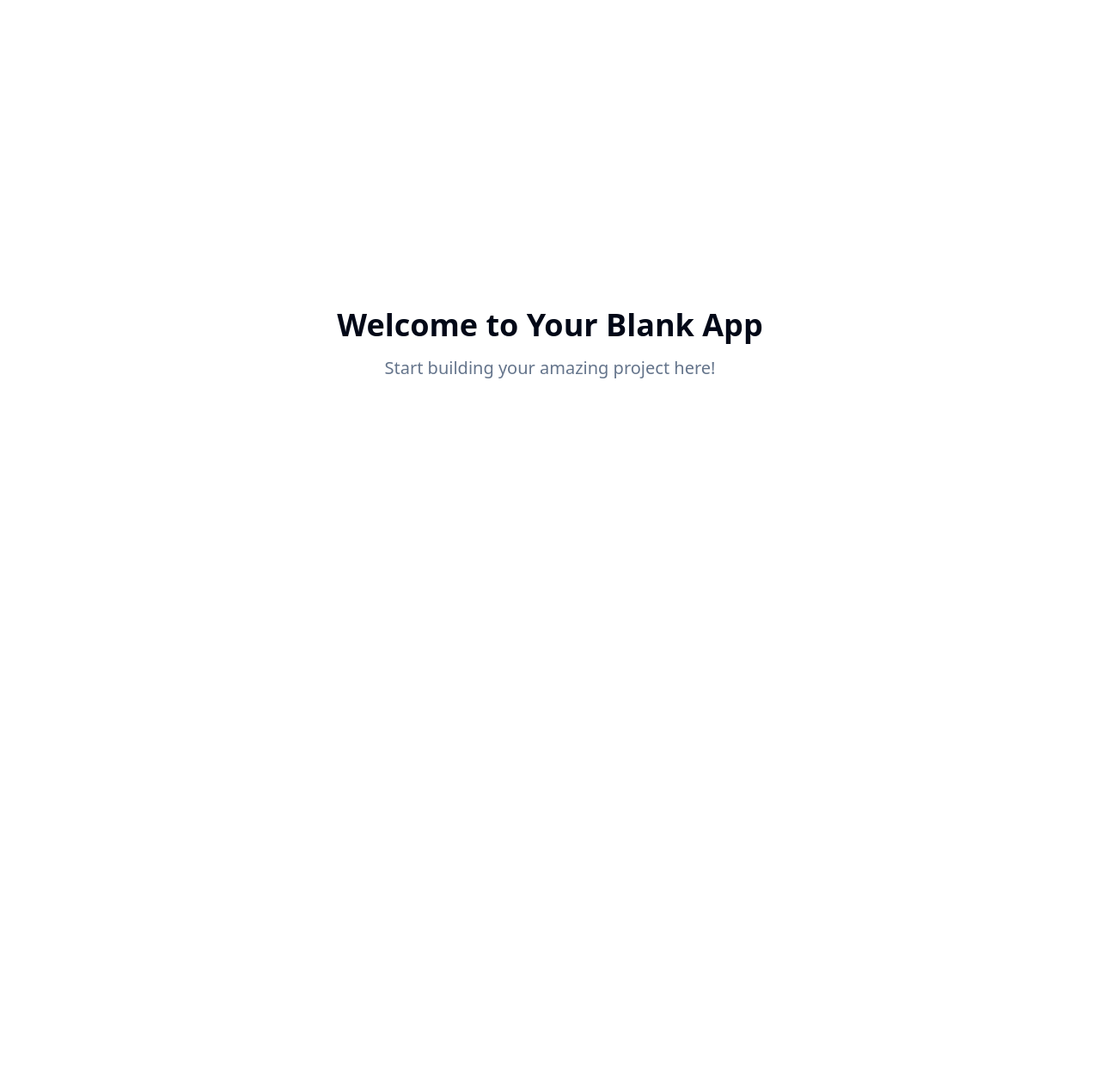
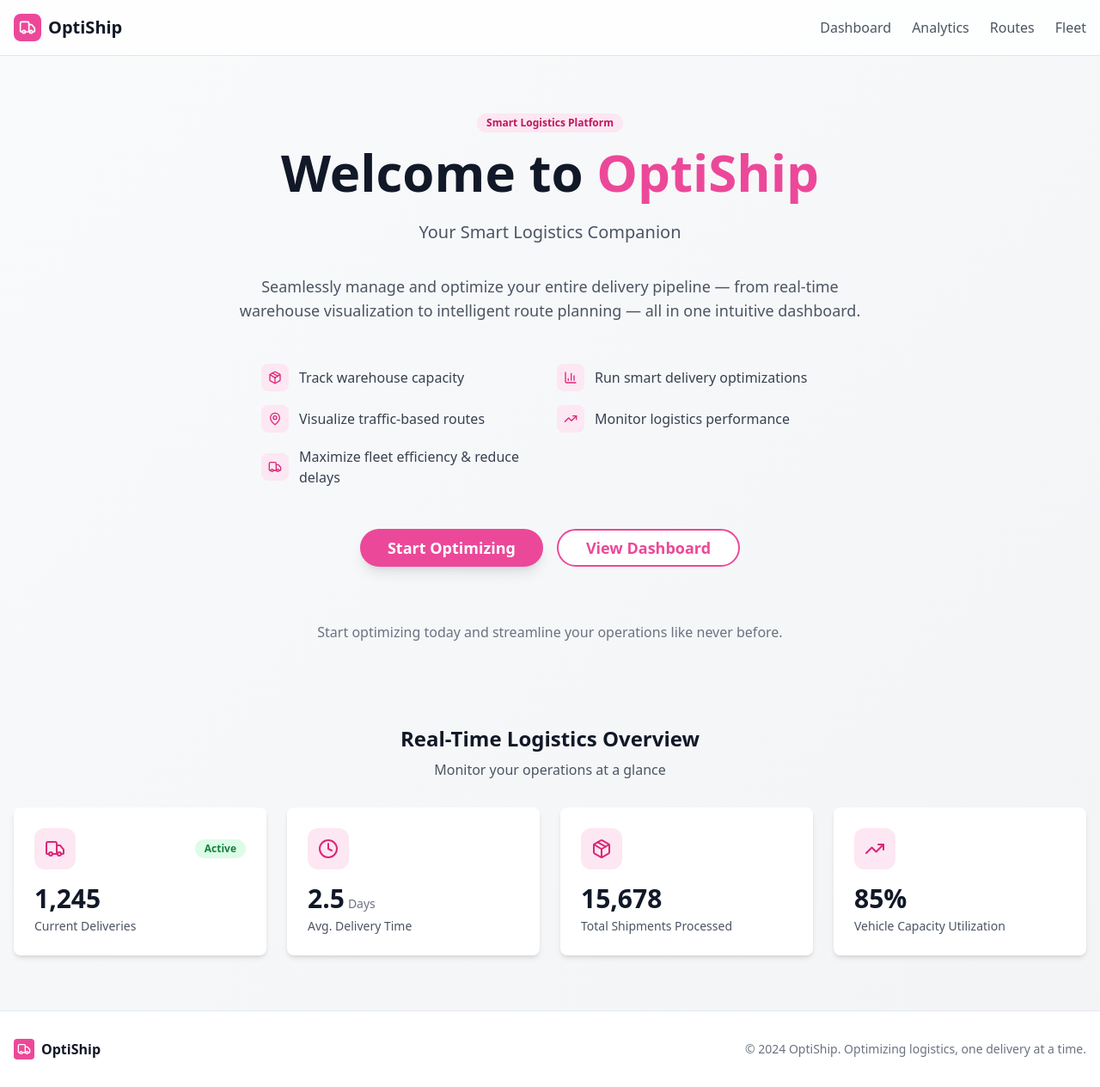
Before and after one commit to msw63724/optiship-smart-flow, a React (Vite) app: page / in a window 1280 px wide. Shown: the whole page at 86% size. Before the commit the page ends 800 px from the top, so only its background shows below. Built offline with nearby package versions, Linux system fonts and the light colour scheme.

Commit message:
Feat: Implement landing page
Implement the landing page with the provided content, styling, and UI suggestions.

```diff
--- a/src/pages/Index.tsx
+++ b/src/pages/Index.tsx
@@ -1,12 +1,151 @@
-// Update this page (the content is just a fallback if you fail to update the page)
+
+import { Button } from "@/components/ui/button";
+import { Card, CardContent } from "@/components/ui/card";
+import { Badge } from "@/components/ui/badge";
+import { Truck, Package, MapPin, BarChart3, Clock, TrendingUp } from "lucide-react";
 
 const Index = () => {
+  const stats = [
+    { label: "Current Deliveries", value: "1,245", status: "Active", icon: Truck },
+    { label: "Avg. Delivery Time", value: "2.5", unit: "Days", icon: Clock },
+    { label: "Total Shipments Processed", value: "15,678", icon: Package },
+    { label: "Vehicle Capacity Utilization", value: "85%", icon: TrendingUp },
+  ];
+
   return (
-    <div className="min-h-screen flex items-center justify-center bg-background">
-      <div className="text-center">
-        <h1 className="text-4xl font-bold mb-4">Welcome to Your Blank App</h1>
-        <p className="text-xl text-muted-foreground">Start building your amazing project here!</p>
-      </div>
+    <div className="min-h-screen bg-gradient-to-br from-gray-50 to-gray-100">
+      {/* Header */}
+      <header className="border-b bg-white/80 backdrop-blur-sm">
+        <div className="container mx-auto px-4 py-4 flex items-center justify-between">
+          <div className="flex items-center space-x-2">
+            <div className="w-8 h-8 bg-pink-500 rounded-lg flex items-center justify-center">
+              <Truck className="w-5 h-5 text-white" />
+            </div>
+            <span className="text-xl font-bold text-gray-900">OptiShip</span>
+          </div>
+          <nav className="hidden md:flex items-center space-x-6">
+            <a href="#" className="text-gray-600 hover:text-pink-500 transition-colors">Dashboard</a>
+            <a href="#" className="text-gray-600 hover:text-pink-500 transition-colors">Analytics</a>
+            <a href="#" className="text-gray-600 hover:text-pink-500 transition-colors">Routes</a>
+            <a href="#" className="text-gray-600 hover:text-pink-500 transition-colors">Fleet</a>
+          </nav>
+        </div>
+      </header>
+
+      {/* Hero Section */}
+      <section className="container mx-auto px-4 py-16">
+        <div className="text-center max-w-4xl mx-auto">
+          <Badge className="mb-4 bg-pink-100 text-pink-700 hover:bg-pink-100">
+            Smart Logistics Platform
+          </Badge>
+
+          <h1 className="text-5xl md:text-6xl font-bold text-gray-900 mb-6 leading-tight">
+            Welcome to <span className="text-pink-500">OptiShip</span>
+          </h1>
+
+          <p className="text-xl text-gray-600 mb-8 leading-relaxed">
+            Your Smart Logistics Companion
+          </p>
+
+          <p className="text-lg text-gray-600 mb-12 max-w-3xl mx-auto">
+            Seamlessly manage and optimize your entire delivery pipeline — from real-time warehouse
+            visualization to intelligent route planning — all in one intuitive dashboard.
+          </p>
+
+          {/* Feature List */}
+          <div className="grid md:grid-cols-2 gap-4 max-w-2xl mx-auto mb-12 text-left">
+            {[
+              { icon: Package, text: "Track warehouse capacity" },
+              { icon: BarChart3, text: "Run smart delivery optimizations" },
+              { icon: MapPin, text: "Visualize traffic-based routes" },
+              { icon: TrendingUp, text: "Monitor logistics performance" },
+              { icon: Truck, text: "Maximize fleet efficiency & reduce delays" },
+            ].map((feature, index) => (
+              <div key={index} className="flex items-center space-x-3">
+                <div className="w-8 h-8 bg-pink-100 rounded-lg flex items-center justify-center flex-shrink-0">
+                  <feature.icon className="w-4 h-4 text-pink-600" />
+                </div>
+                <span className="text-gray-700">{feature.text}</span>
+              </div>
+            ))}
+          </div>
+
+          {/* CTA Buttons */}
+          <div className="flex flex-col md:flex-row gap-4 justify-center items-center mb-16">
+            <Button
+              size="lg"
+              className="bg-pink-500 hover:bg-pink-600 text-white font-semibold rounded-full px-8 py-3 text-lg shadow-lg hover:shadow-xl transition-all"
+            >
+              Start Optimizing
+            </Button>
+            <Button
+              variant="outline"
+              size="lg"
+              className="border-2 border-pink-500 text-pink-500 hover:bg-pink-50 rounded-full px-8 py-3 text-lg font-semibold transition-all"
+            >
+              View Dashboard
+            </Button>
+          </div>
+
+          <p className="text-gray-500 mb-8">
+            Start optimizing today and streamline your operations like never before.
+          </p>
+        </div>
+      </section>
+
+      {/* Stats Section */}
+      <section className="container mx-auto px-4 pb-16">
+        <div className="text-center mb-8">
+          <h2 className="text-2xl font-bold text-gray-900 mb-2">Real-Time Logistics Overview</h2>
+          <p className="text-gray-600">Monitor your operations at a glance</p>
+        </div>
+
+        <div className="grid md:grid-cols-2 lg:grid-cols-4 gap-6">
+          {stats.map((stat, index) => (
+            <Card key={index} className="hover:shadow-lg transition-shadow bg-white border-0 shadow-md">
+              <CardContent className="p-6">
+                <div className="flex items-center justify-between mb-4">
+                  <div className="w-12 h-12 bg-pink-100 rounded-xl flex items-center justify-center">
+                    <stat.icon className="w-6 h-6 text-pink-600" />
+                  </div>
+                  {stat.status && (
+                    <Badge className="bg-green-100 text-green-700 hover:bg-green-100">
+                      {stat.status}
+                    </Badge>
+                  )}
+                </div>
+
+                <div className="space-y-1">
+                  <div className="flex items-baseline space-x-1">
+                    <span className="text-3xl font-bold text-gray-900">{stat.value}</span>
+                    {stat.unit && (
+                      <span className="text-sm text-gray-500">{stat.unit}</span>
+                    )}
+                  </div>
+                  <p className="text-sm text-gray-600 font-medium">{stat.label}</p>
+                </div>
+              </CardContent>
+            </Card>
+          ))}
+        </div>
+      </section>
+
+      {/* Footer */}
+      <footer className="bg-white border-t">
+        <div className="container mx-auto px-4 py-8">
+          <div className="flex flex-col md:flex-row items-center justify-between">
+            <div className="flex items-center space-x-2 mb-4 md:mb-0">
+              <div className="w-6 h-6 bg-pink-500 rounded flex items-center justify-center">
+                <Truck className="w-4 h-4 text-white" />
+              </div>
+              <span className="font-semibold text-gray-900">OptiShip</span>
+            </div>
+            <p className="text-sm text-gray-500">
+              © 2024 OptiShip. Optimizing logistics, one delivery at a time.
+            </p>
+          </div>
+        </div>
+      </footer>
     </div>
   );
 };
```
